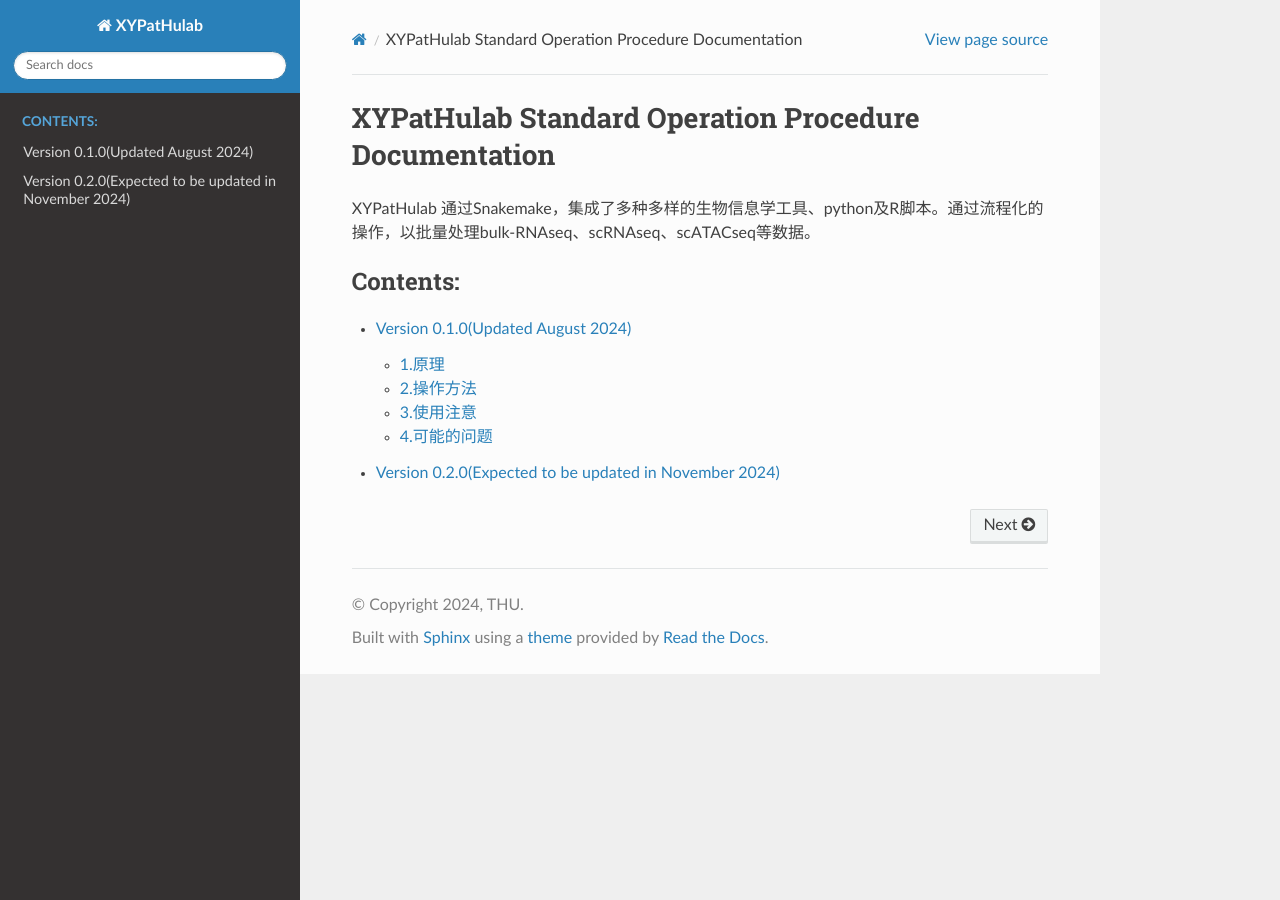
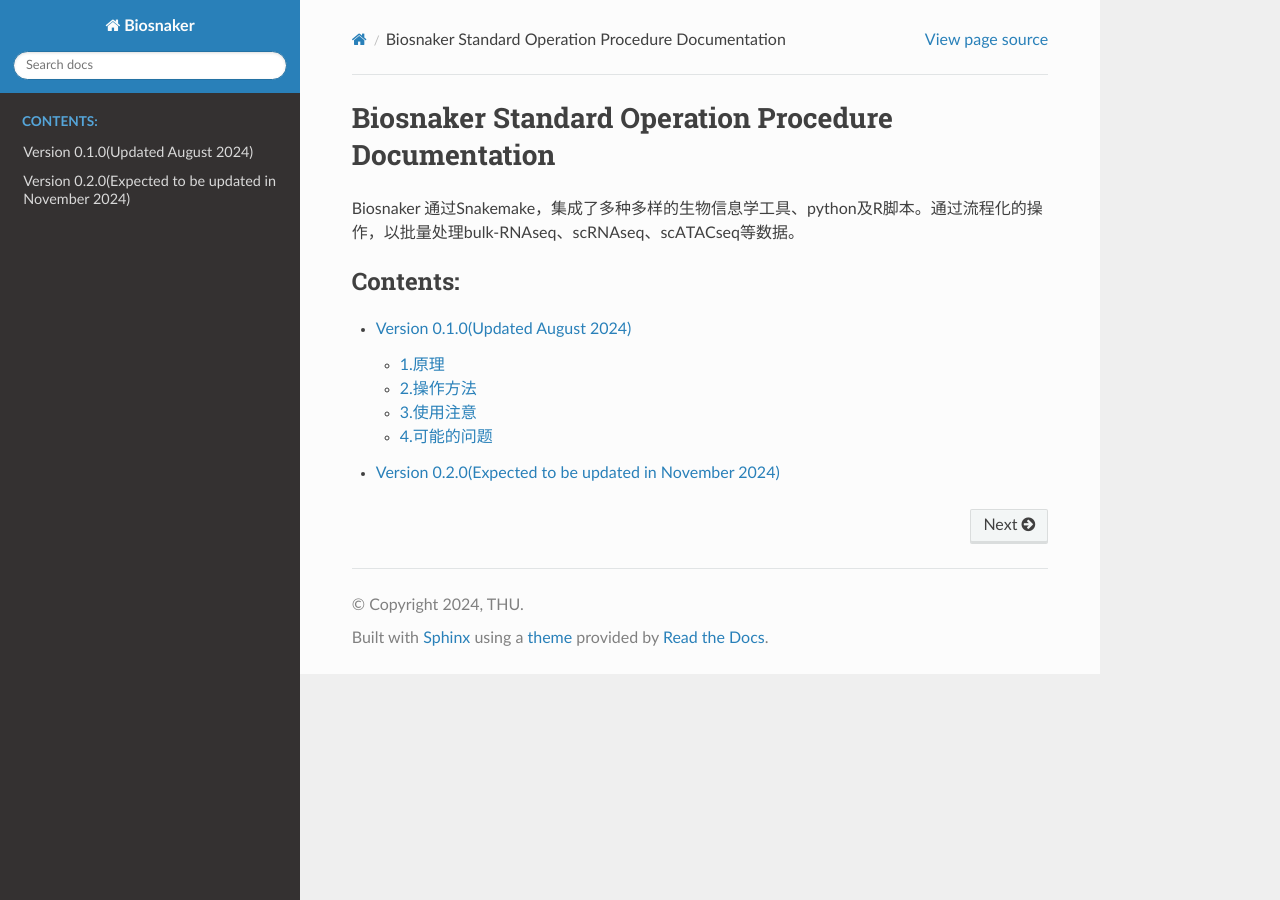
Before and after one commit to fbx233/Biosnaker_doc, a Sphinx documentation site: the page built from source/index.rst, in a window 1280 px wide. Built offline with Sphinx 7.4.7 and the Read the Docs theme 3.1.0, drawn with Linux system fonts in a browser that asks for light colours; pages that are not in the unit, such as notebooks, are missing from menus.

Commit message:
first commit

```diff
--- a/source/conf.py
+++ b/source/conf.py
@@ -6,7 +6,7 @@
 # -- Project information -----------------------------------------------------
 # https://www.sphinx-doc.org/en/master/usage/configuration.html#project-information
 
-project = 'XYPatHulab'
+project = 'Biosnaker'
 copyright = '2024, THU'
 author = 'THU'
 release = '0.1.0'
--- a/source/index.rst
+++ b/source/index.rst
@@ -1,12 +1,12 @@
-.. XYPatHulab documentation master file, created by
+.. Biosnaker documentation master file, created by
    sphinx-quickstart on Mon Oct 28 14:09:29 2024.
    You can adapt this file completely to your liking, but it should at least
    contain the root `toctree` directive.
 
-XYPatHulab Standard Operation Procedure Documentation
-=====================================================
+Biosnaker Standard Operation Procedure Documentation
+====================================================
 
-XYPatHulab 通过Snakemake，集成了多种多样的生物信息学工具、python及R脚本。通过流程化的操作，以批量处理bulk-RNAseq、scRNAseq、scATACseq等数据。
+Biosnaker 通过Snakemake，集成了多种多样的生物信息学工具、python及R脚本。通过流程化的操作，以批量处理bulk-RNAseq、scRNAseq、scATACseq等数据。
 
 
 .. toctree::
```
